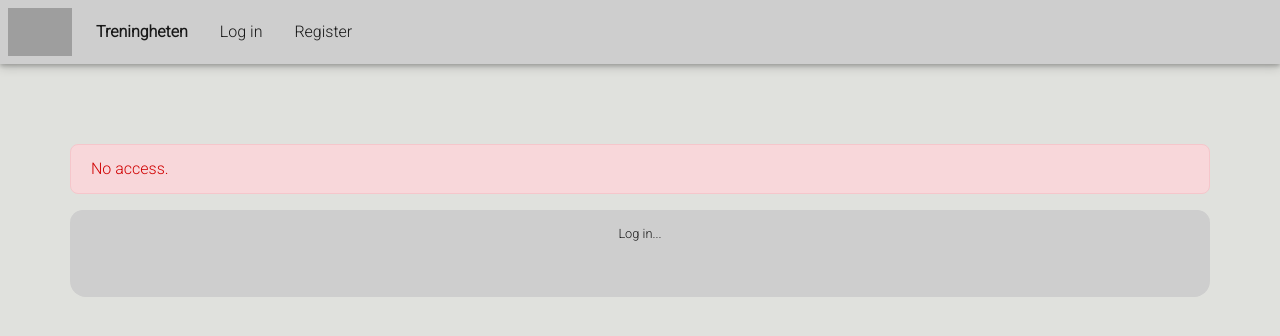
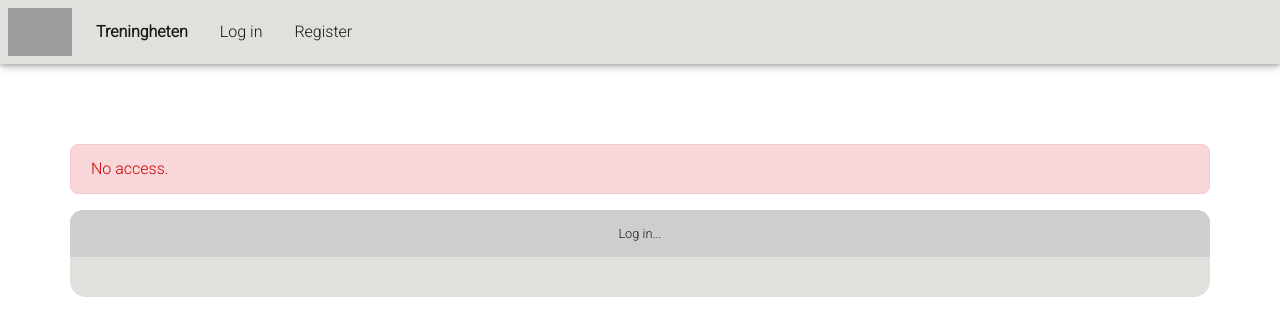
Before and after one commit to aunefyren/treningheten, a PHP site: page /html/news.html in a window 1280 px wide. Shown: the top 336 px of the page. Run offline with PHP 8.4, Linux system fonts and the light colour scheme; grey boxes are pictures that could not be loaded.

Commit message:
Color changes

```diff
--- a/web/css/main.css
+++ b/web/css/main.css
@@ -17,7 +17,7 @@
     line-height:1.5;
     color:var(--black);
     text-align:left;
-    background-color: var(--eggshell);
+    background-color: var(--white);
     /*background-image: url("../assets/pattern.png");*/
     background-repeat: repeat;
     font-family: Arial;
@@ -121,7 +121,7 @@
     flex-direction:column;
     min-width:0;
     word-wrap:break-word;
-    background-color: var(--grey);
+    background-color: var(--eggshell);
     background-clip:border-box;
     margin-bottom: 25%;
     border-radius: 1em;
@@ -191,7 +191,7 @@
   .alert-danger{color:var(--red);background-color:#f8d7da;border-color:#f5c6cb}
 
   .navbar {
-    background-color: var(--grey);
+    background-color: var(--eggshell);
     overflow: hidden;
     top: 0;
     width: 100%;
```
Also changed, not shown: web/json/manifest.json.
